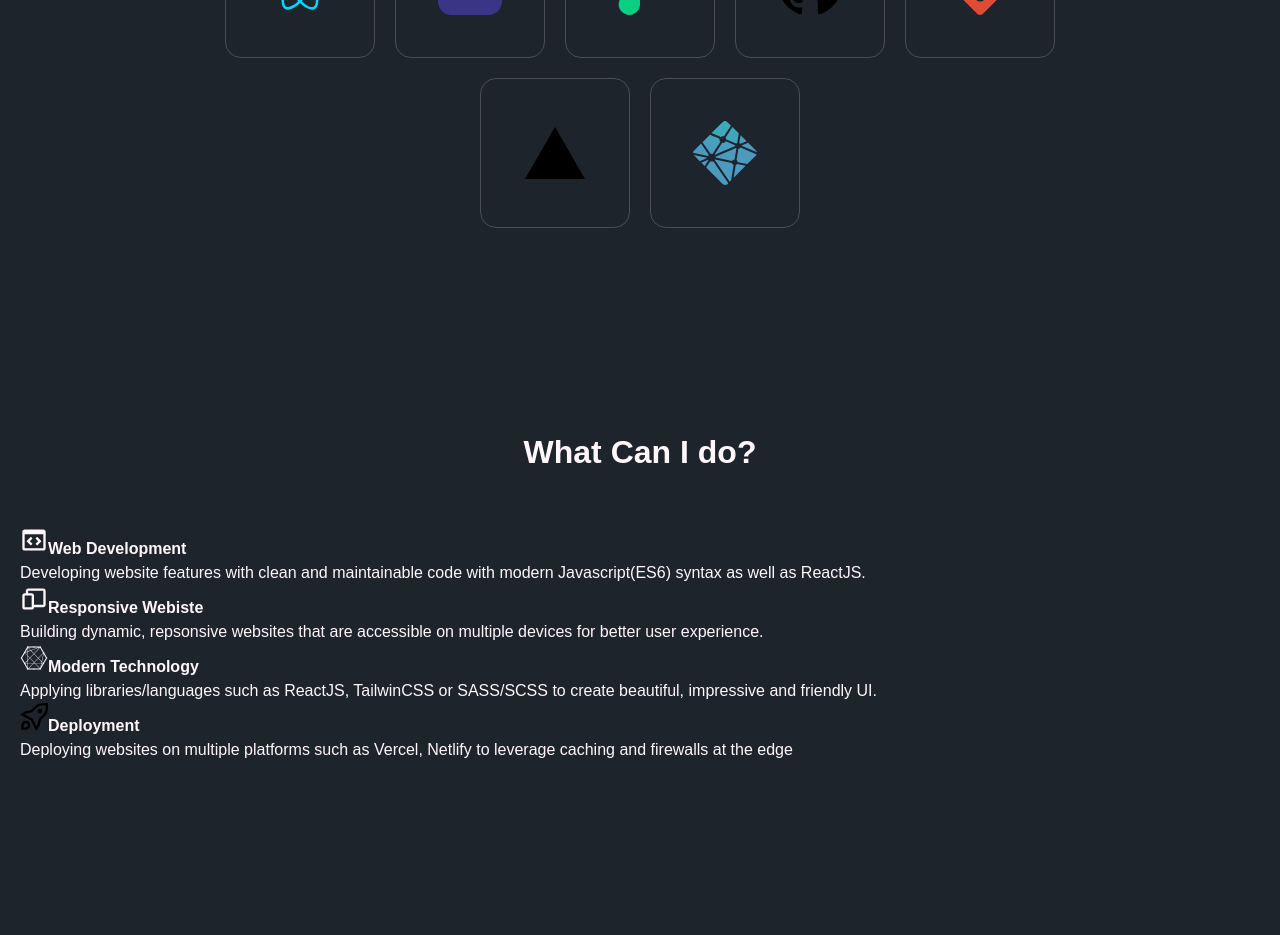
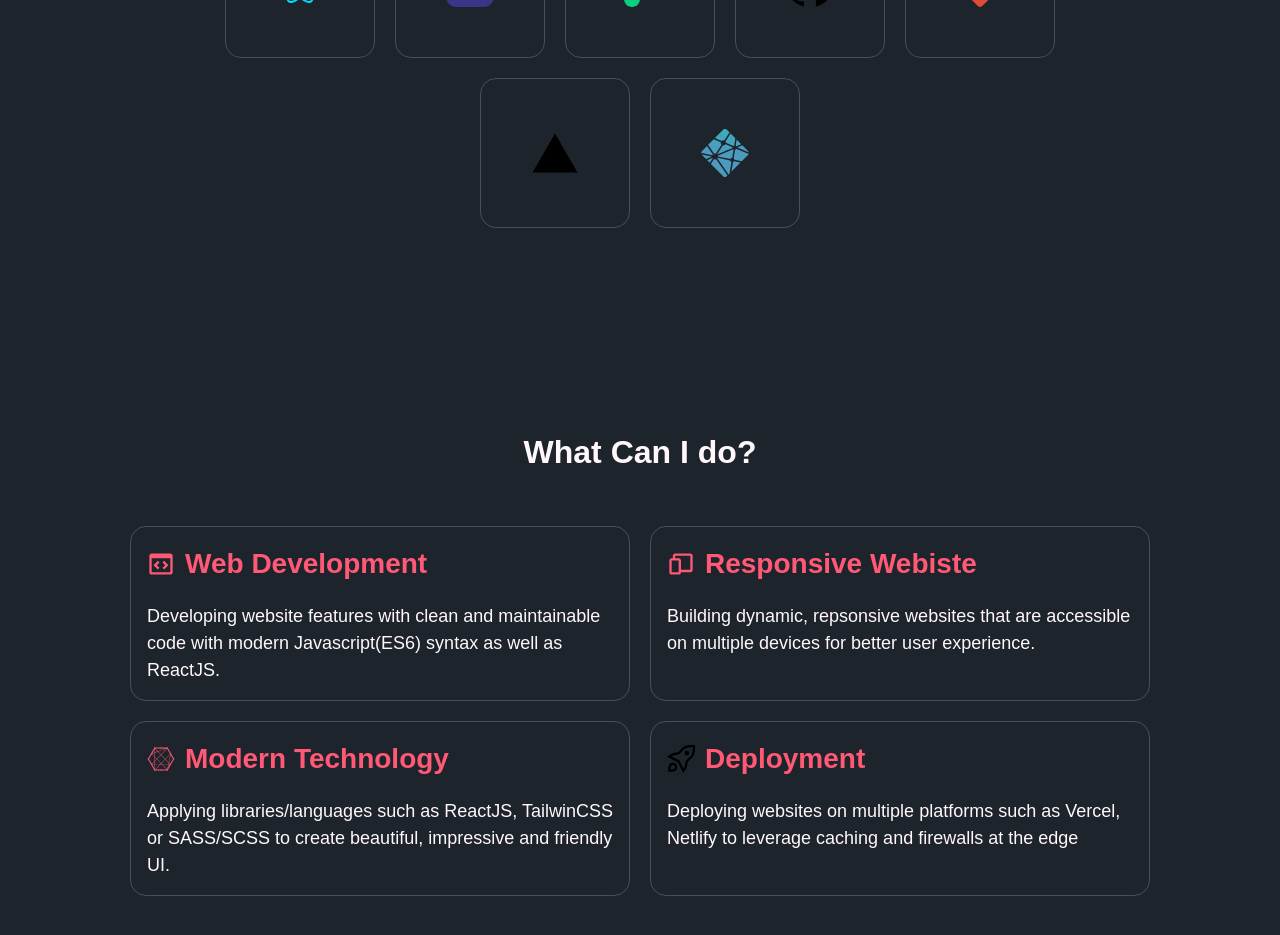
Before and after one commit to ngocthang2021/ngocthang-portfolio, a React (Create React App) app: page /resume in a window 1280 px wide. Shown: the part 1200-2135 px from the top of the page. Before the commit the page ends 2002 px from the top, so only its background shows below. Built offline with nearby package versions, Linux system fonts and the light colour scheme; a web font is replaced by a local one.

Commit message:
Update Skills Ability Card

```diff
--- a/src/components/Skills/Skills.jsx
+++ b/src/components/Skills/Skills.jsx
@@ -55,11 +55,11 @@ const SkillsAbilityCard = ({ skillItem }) => {
 	const SkillsIcon = skillItem.icon;
 	return (
 		<div className='skills__ability-card'>
-			<h4>
-				<SkillsIcon size={28} />
-				<span>{skillItem.title}</span>
-			</h4>
-			<p>{skillItem.description}</p>
+			<div className='skills__ability-title'>
+				<SkillsIcon />
+				<h4>{skillItem.title}</h4>
+			</div>
+			<p className='skills__ability-desc'>{skillItem.description}</p>
 		</div>
 	);
 };
--- a/src/components/Skills/Skills.scss
+++ b/src/components/Skills/Skills.scss
@@ -72,14 +72,14 @@
 			}
 			// Card Icon
 			&__icon {
-				transform: scale(0.8);
+				transform: scale(0.6);
 				transition: transform 0.2s ease;
 				& img {
 					width: 8rem;
 				}
 			}
 			&:hover &__icon {
-				transform: scale(1);
+				transform: scale(0.8);
 			}
 		}
 	}
@@ -88,11 +88,43 @@
 	&__ability {
 		width: 100%;
 		margin-top: 20rem;
+
+		// Container | Wrapper
 		&-container {
+			display: grid;
+			grid-template-columns: repeat(2, minmax(200px, 500px));
+			gap: 2rem;
+			justify-content: center;
+			@include sm {
+				grid-template-columns: repeat(1, 1fr);
+			}
+
 			width: 100%;
 		}
-	}
 
-	&-card {
+		// Card
+		&-card {
+			padding: 1.6rem;
+			border-radius: 1.6rem;
+			border: 1px solid rgba($color: $light-color, $alpha: 0.2);
+		}
+		&-title {
+			@include flex(center, flex-start);
+			margin-bottom: 1.8rem;
+
+			font-size: 2.8rem;
+			font-weight: 600;
+			text-align: left;
+			color: $primary-color;
+			& svg {
+				margin-right: 1rem;
+				@include sm {
+					display: none;
+				}
+			}
+		}
+		&-desc {
+			font-size: 1.8rem;
+		}
 	}
 }
```
